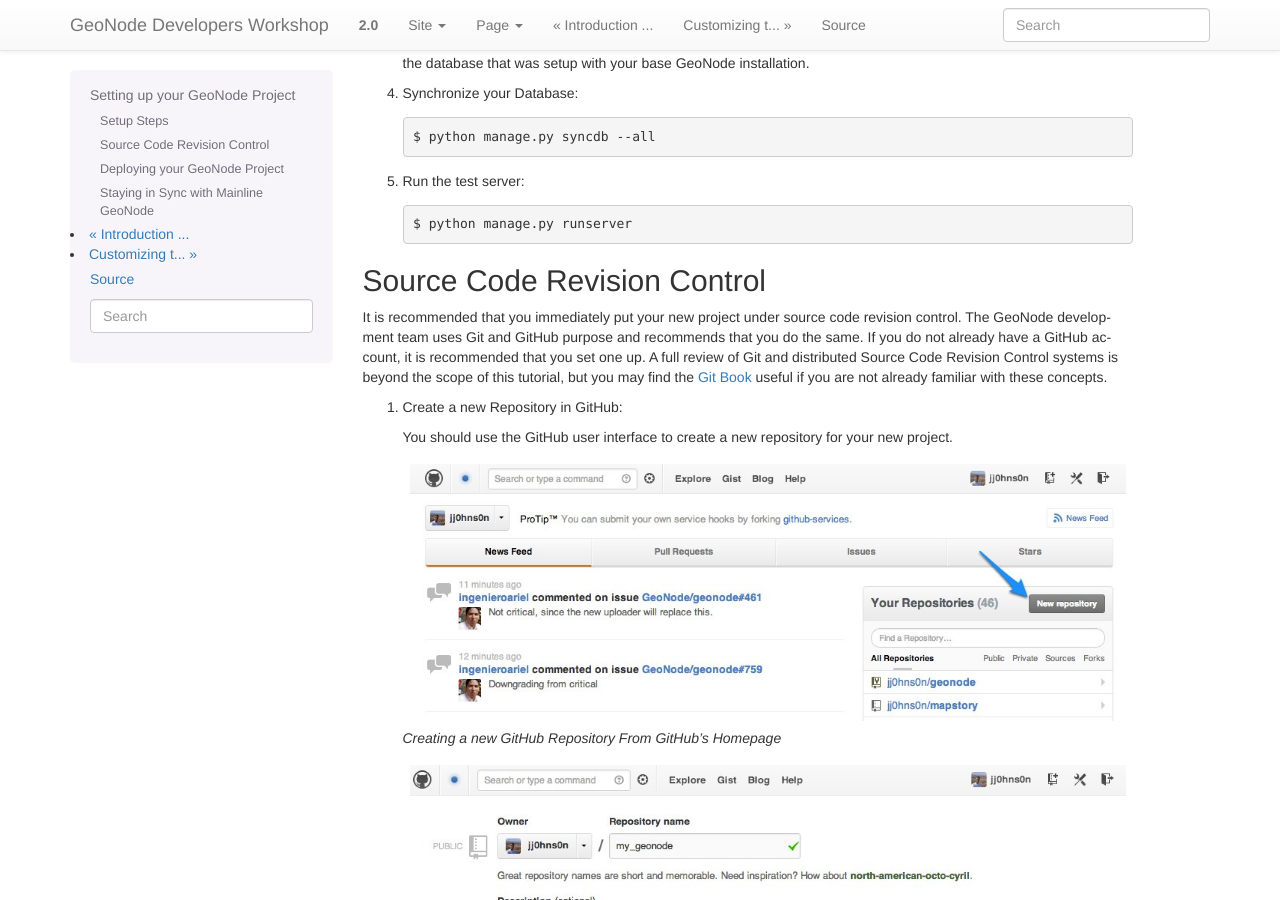
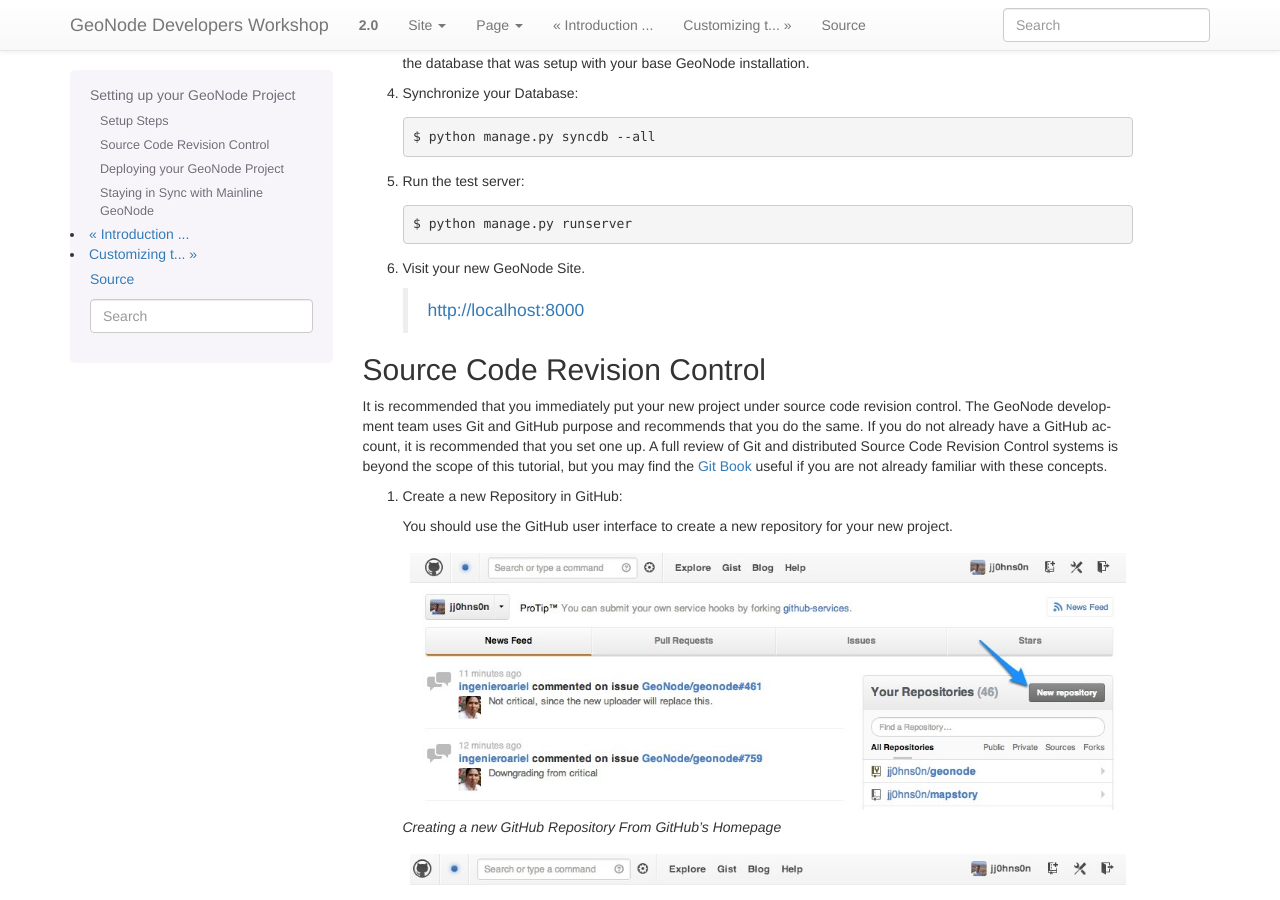
Before and after one commit to lucacasagrande/geonode-workshops, a Sphinx documentation site: the page built from devel/doc/projects/setup.rst, in a window 1280 px wide and 900 px high, scrolled down 473 px. Built offline with Sphinx 7.4.7, drawn with Linux system fonts in a browser that asks for light colours.

Commit message:
Add setp to visit new site

```diff
--- a/devel/doc/projects/setup.rst
+++ b/devel/doc/projects/setup.rst
@@ -30,6 +30,10 @@
 #. Run the test server::
 
     $ python manage.py runserver
+
+#. Visit your new GeoNode Site.
+
+    http://localhost:8000
 
 Source Code Revision Control
 ----------------------------
```
